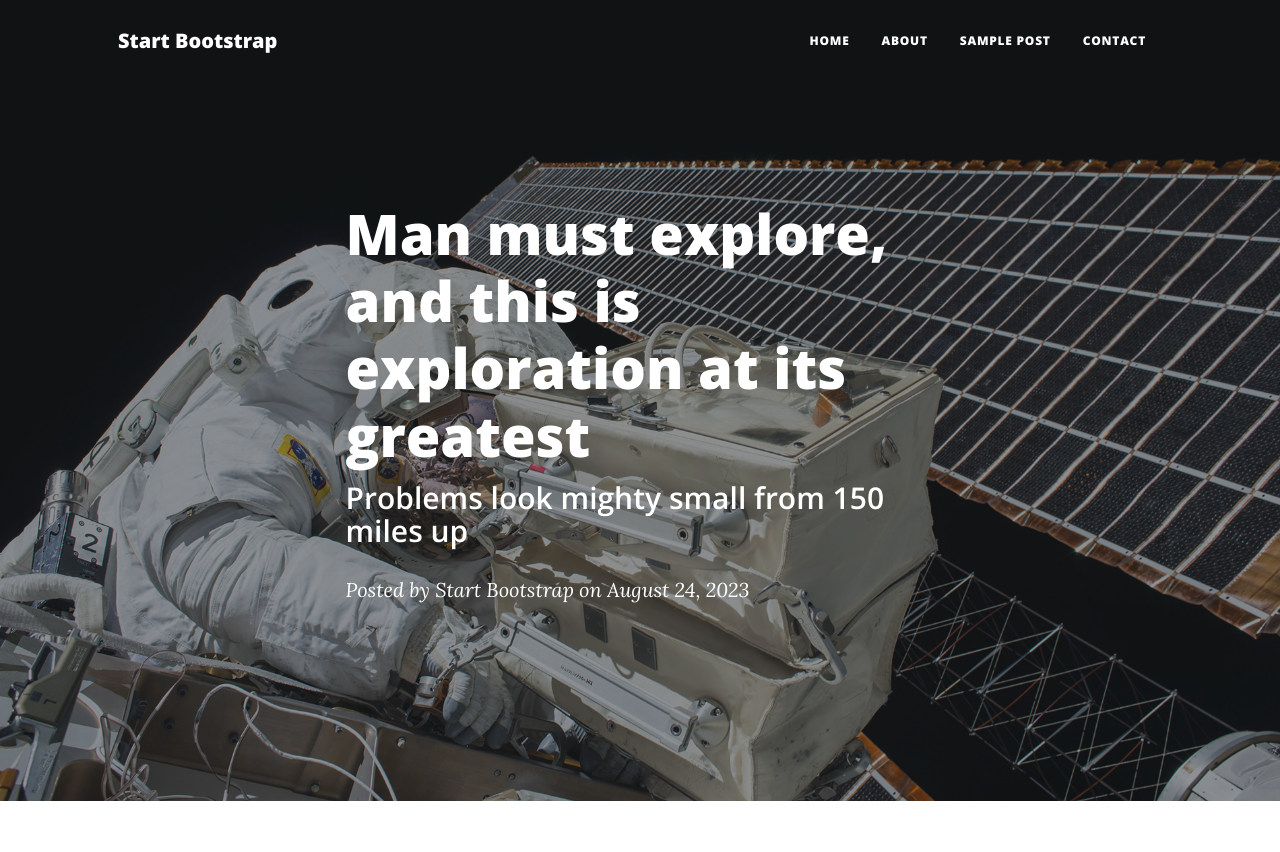
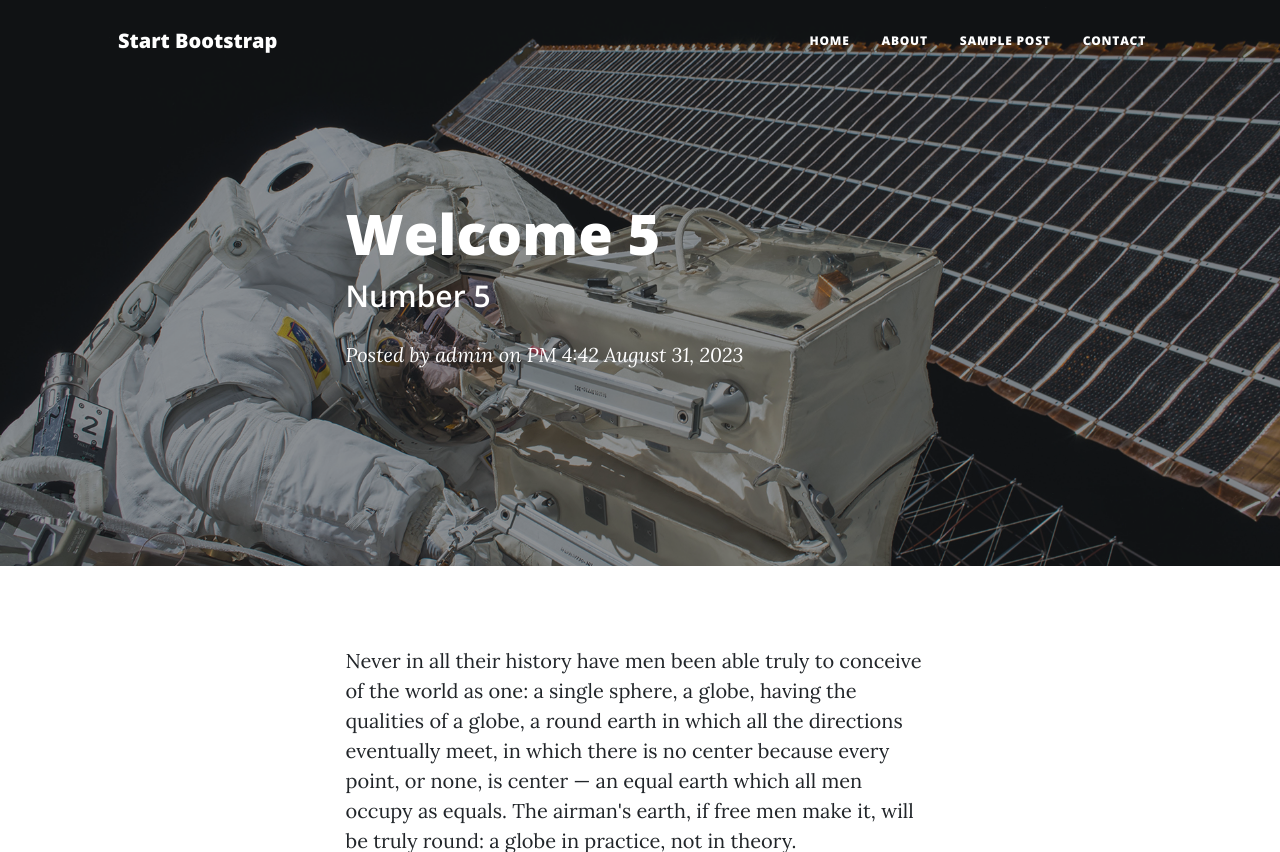
Before and after one commit to mohamadanasfattoum/Django-blog2, a Django app: page /blog/5/ in a window 1280 px wide. Shown: the top 852 px of the page. Run offline with Django 4.2, Linux system fonts and the light colour scheme; data comes from the database, SQL or seed files in the repository; parts of the project's set-up code (start-up, migrations or seed data) failed here and were passed over; some libraries are stand-ins or nearby versions.

Commit message:
add query from model in post in html

```diff
--- a/posts/templates/posts/post_detail.html
+++ b/posts/templates/posts/post_detail.html
@@ -41,12 +41,12 @@
                 <div class="row gx-4 gx-lg-5 justify-content-center">
                     <div class="col-md-10 col-lg-8 col-xl-7">
                         <div class="post-heading">
-                            <h1>Man must explore, and this is exploration at its greatest</h1>
-                            <h2 class="subheading">Problems look mighty small from 150 miles up</h2>
+                            <h1>{{post.title}}</h1>
+                            <h2 class="subheading">{{post.subtitle}}</h2>
                             <span class="meta">
                                 Posted by
-                                <a href="#!">Start Bootstrap</a>
-                                on August 24, 2023
+                                <a href="#!">{{post.auther}}</a>
+                                on {{post.publish_date|date:"A f F t, o "}}
                             </span>
                         </div>
                     </div>
```
